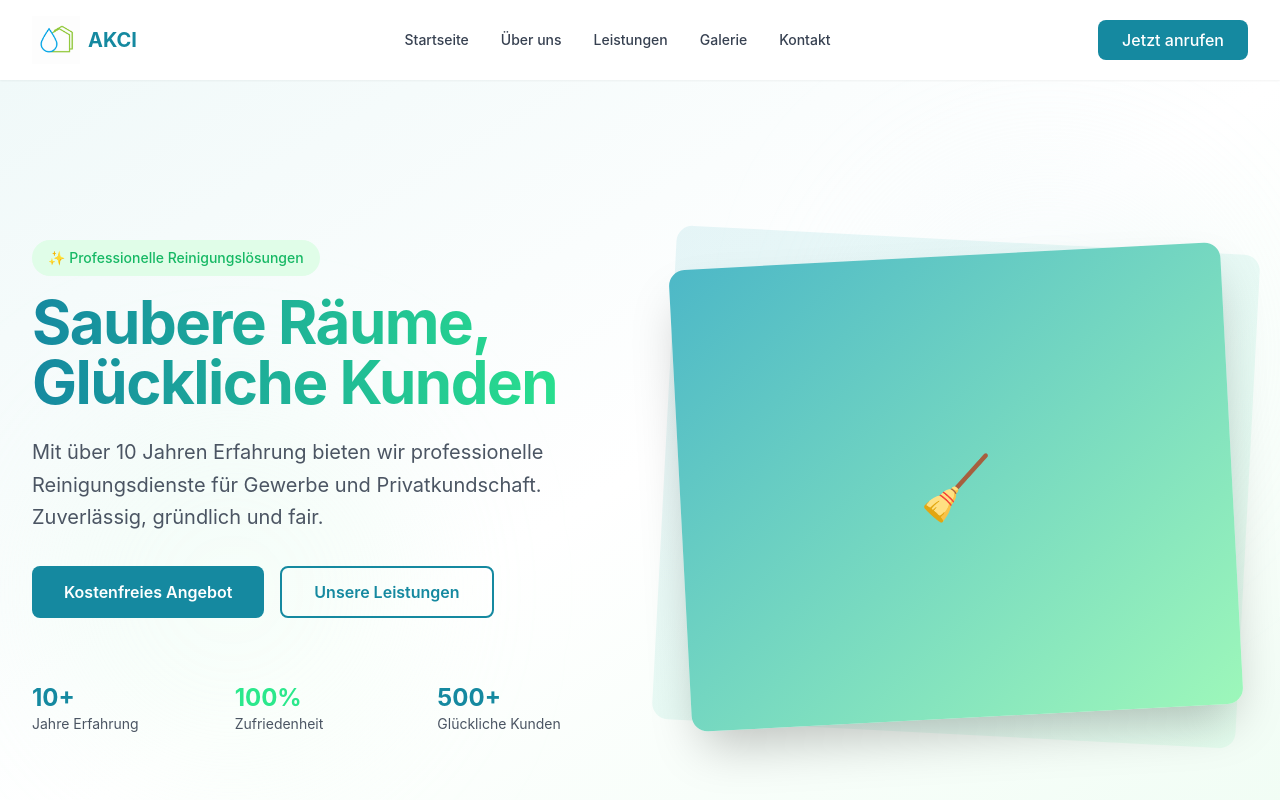
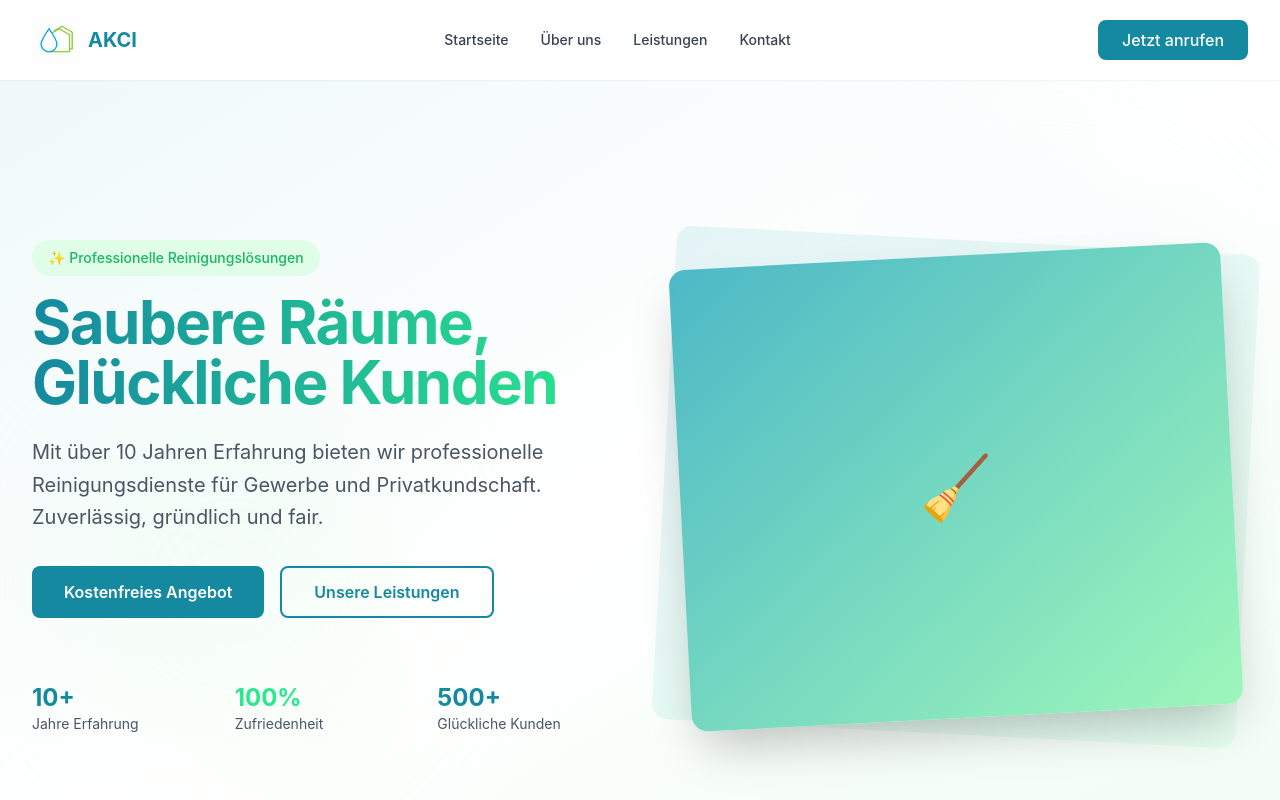
Before and after one commit to Emirhan0841/akci-gebaudereinigung, a Next.js app: page / in a window 1280 px wide. Shown: the top 800 px of the page. Built offline with nearby package versions, Linux system fonts and the light colour scheme.

Commit message:
Galerie erstmal rausgeommen

```diff
--- a/src/app/page.tsx
+++ b/src/app/page.tsx
@@ -1,7 +1,6 @@
 import { Hero } from '@/components/Hero';
 import { About } from '@/components/About';
 import { Services } from '@/components/Services';
-import { Gallery } from '@/components/Gallery';
 import { ContactForm } from '@/components/ContactForm';
 
 export default function Home() {
@@ -10,7 +9,6 @@ export default function Home() {
       <Hero />
       <About />
       <Services />
-      <Gallery />
       <ContactForm />
     </>
   );
--- a/src/components/Navigation.tsx
+++ b/src/components/Navigation.tsx
@@ -9,7 +9,6 @@ const navLinks = [
   { href: '/#home', label: 'Startseite' },
   { href: '/#about', label: 'Über uns' },
   { href: '/#services', label: 'Leistungen' },
-  { href: '/#gallery', label: 'Galerie' },
   { href: '/#contact', label: 'Kontakt' },
 ];
 
```
Also changed, not shown: public/Galerie.png (added).
